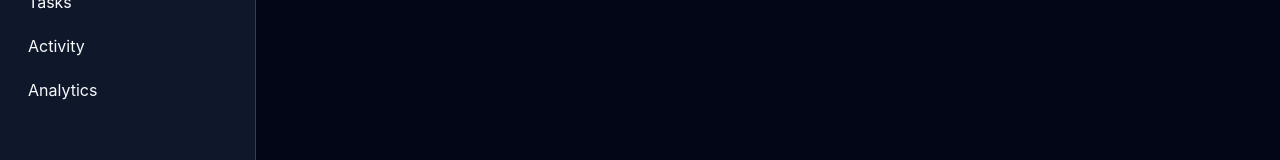
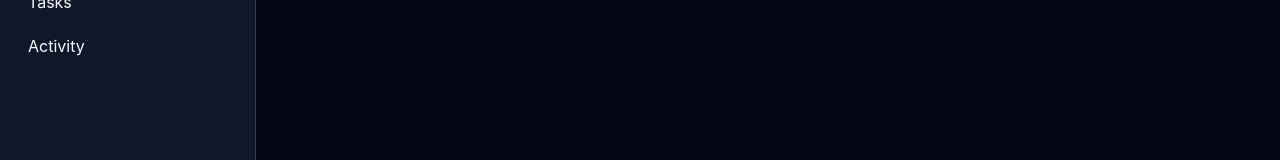
Before and after one commit to krishna-hingu/devflow, a React (Vite) app: page /dashboard in a window 1280 px wide. Shown: the part 174-334 px from the top of the page. Built offline with nearby package versions, Linux system fonts and the light colour scheme.

Commit message:
refactor: remove separate analytics navigation item

```diff
--- a/src/components/layout/Sidebar.jsx
+++ b/src/components/layout/Sidebar.jsx
@@ -1,4 +1,5 @@
 import { NavLink } from "react-router-dom";
+
 const navigationItems = [
   {
     name: "Dashboard",
@@ -16,17 +17,13 @@ const navigationItems = [
     name: "Activity",
     path: "/activity",
   },
-  {
-    name: "Analytics",
-    path: "/analytics",
-  },
 ];
 
 function Sidebar() {
   return (
     <aside className="w-64 min-h-screen bg-devflow-sidebar border-r border-devflow-border">
       <div className="px-6 py-5">
-        <h1 className="text-xl font-bold text-devflow-text ">Devflow</h1>
+        <h1 className="text-xl font-bold text-devflow-text">Devflow</h1>
       </div>
       <nav className="flex flex-col px-4 gap-1">
         {navigationItems.map((item) => {
@@ -46,4 +43,5 @@ function Sidebar() {
     </aside>
   );
 }
+
 export default Sidebar;
```
